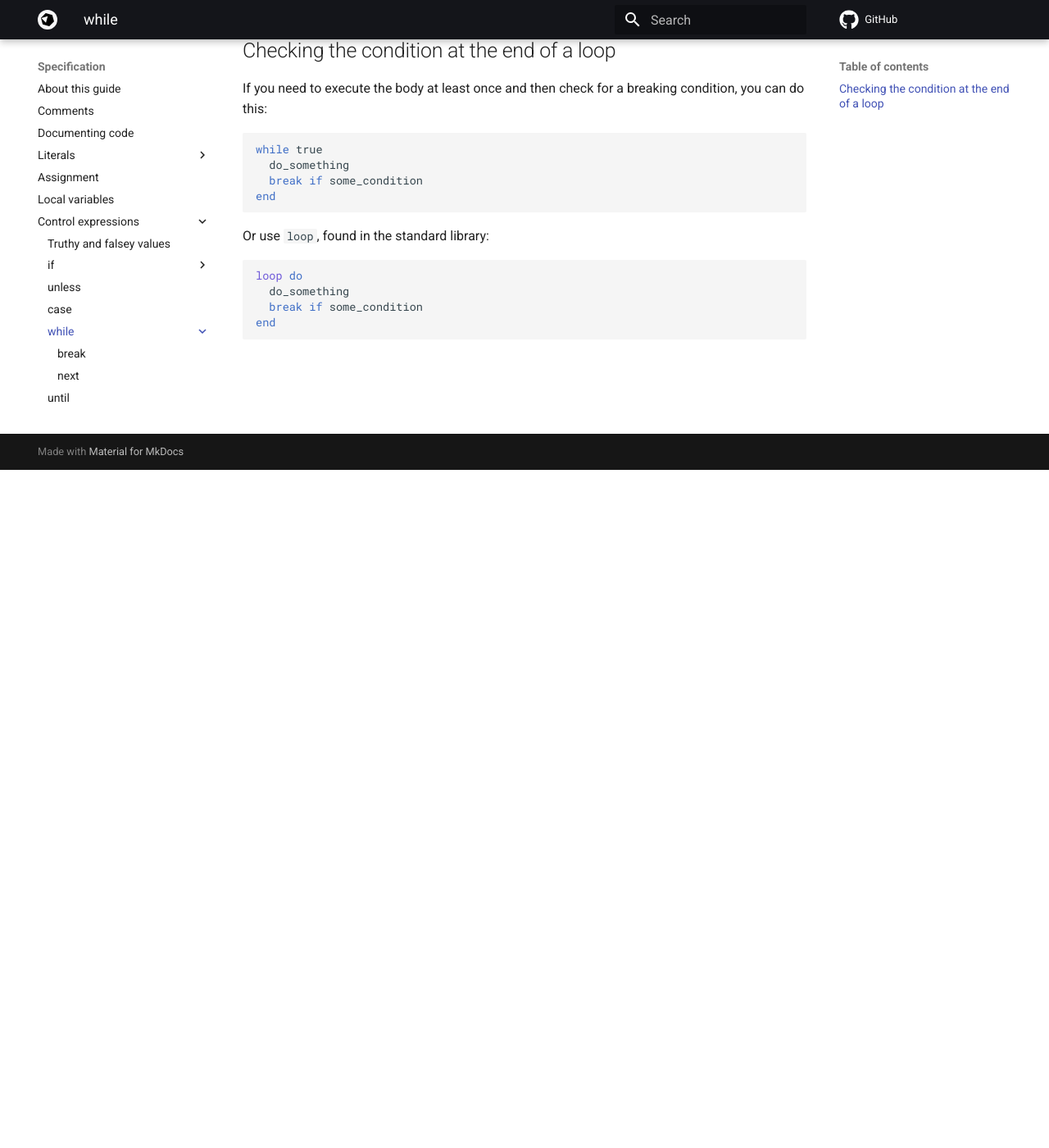
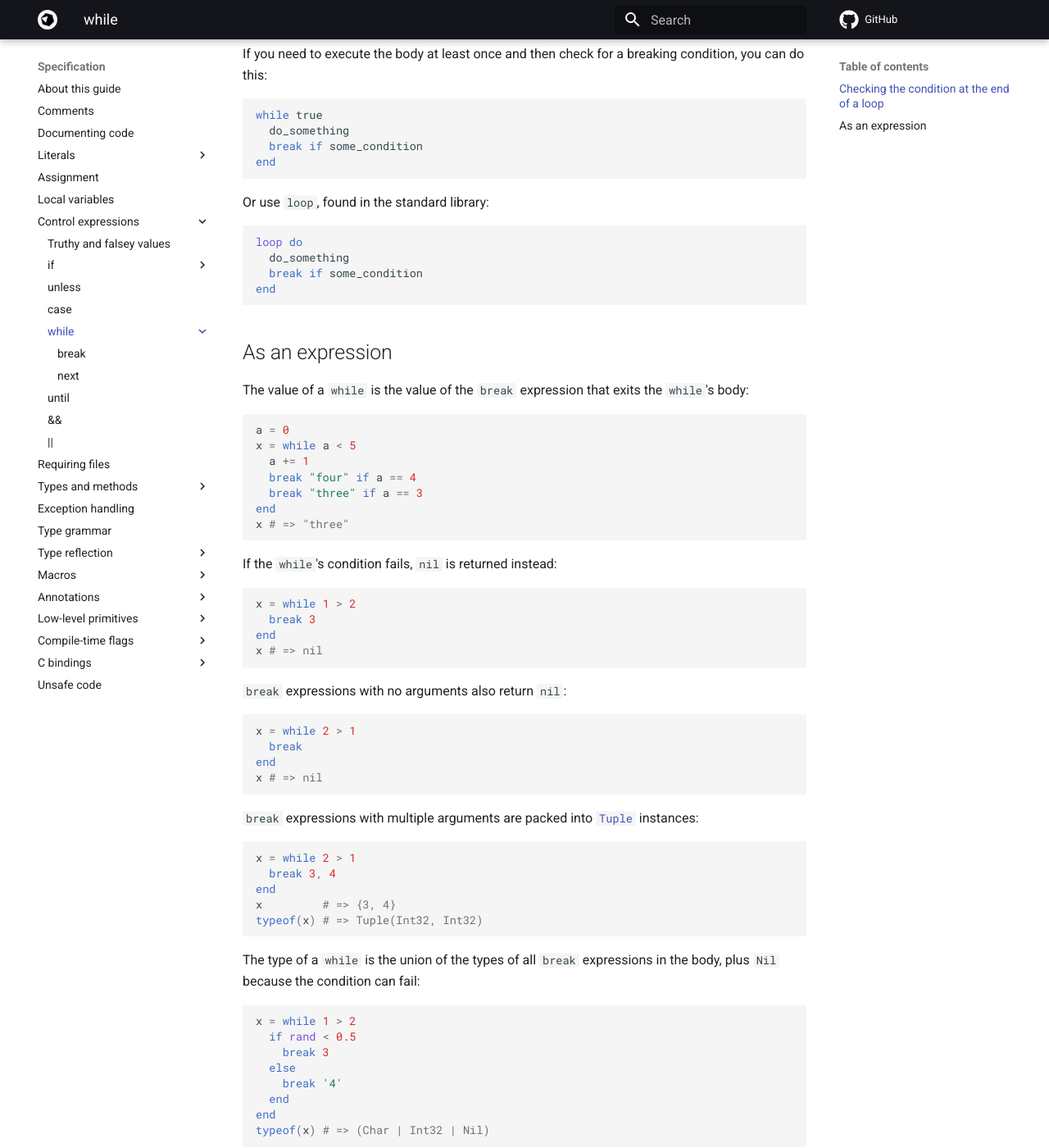
Before and after one commit to crystal-lang/crystal-book, an MkDocs documentation site: the page built from docs/syntax_and_semantics/while.md, in a window 1280 px wide and 1400 px high, scrolled down 827 px. Shown: the whole window at 82% size. Built offline with MkDocs 1.6.1 and Material for MkDocs 9.7.7, drawn with Linux system fonts in a browser that asks for light colours; nearby versions of some CDN libraries; library files that are not in the unit come from our copies; comment, search, counter and statistics services are not loaded; some of the changed text lies outside the part shown.

Commit message:
Add docs for while expressions' values

````diff
--- a/docs/syntax_and_semantics/while.md
+++ b/docs/syntax_and_semantics/while.md
@@ -46,3 +44,78 @@
   break if some_condition
 end
 ```
+
+## As an expression
+
+The value of a `while` is the value of the `break` expression that exits the `while`'s body:
+
+```crystal
+a = 0
+x = while a < 5
+  a += 1
+  break "four" if a == 4
+  break "three" if a == 3
+end
+x # => "three"
+```
+
+If the `while`'s condition fails, `nil` is returned instead:
+
+```crystal
+x = while 1 > 2
+  break 3
+end
+x # => nil
+```
+
+`break` expressions with no arguments also return `nil`:
+
+```crystal
+x = while 2 > 1
+  break
+end
+x # => nil
+```
+
+`break` expressions with multiple arguments are packed into [`Tuple`](https://crystal-lang.org/api/latest/Tuple.html) instances:
+
+```crystal
+x = while 2 > 1
+  break 3, 4
+end
+x         # => {3, 4}
+typeof(x) # => Tuple(Int32, Int32)
+```
+
+The type of a `while` is the union of the types of all `break` expressions in the body, plus `Nil` because the condition can fail:
+
+```crystal
+x = while 1 > 2
+  if rand < 0.5
+    break 3
+  else
+    break '4'
+  end
+end
+typeof(x) # => (Char | Int32 | Nil)
+```
+
+However, if the condition is exactly the `true` literal, then its effect is excluded from the return value and return type:
+
+```crystal
+x = while true
+  break 1
+end
+x         # => 1
+typeof(x) # => Int32
+```
+
+In particular, a `while true` expression with no `break`s has the `NoReturn` type, since the loop can never be exited in the same scope:
+
+```crystal
+x = while true
+  puts "yes"
+end
+x         # unreachable
+typeof(x) # => NoReturn
+```
````
Also changed, not shown: other parts of docs/syntax_and_semantics/while.md (+0 -2 lines), docs/syntax_and_semantics/until.md (+1 -1 lines).
